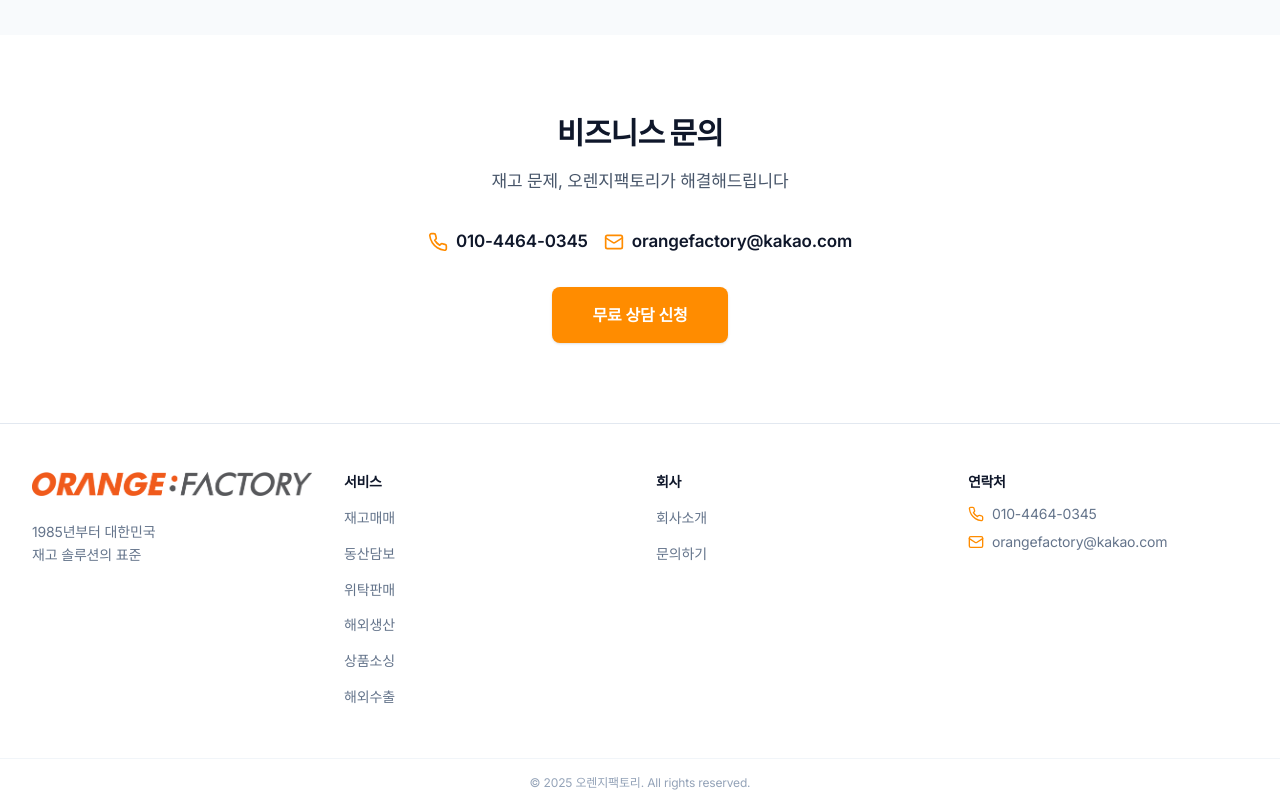
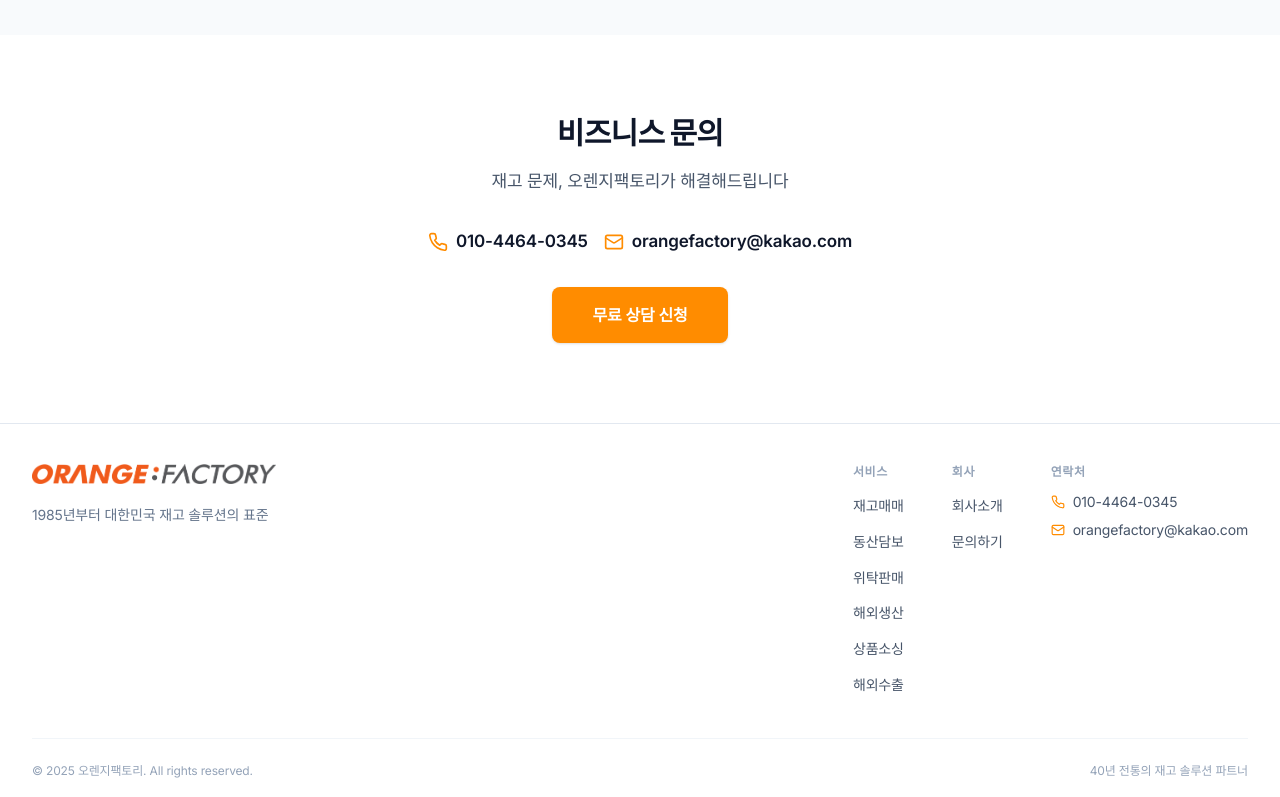
Before and after one commit to kks0488/B2Borangefactory, a Next.js app: page / in a window 1280 px wide. Shown: the part 2000-2797 px from the top of the page. Built offline with nearby package versions, Linux system fonts and the light colour scheme; a web font is replaced by a local one.

Commit message:
fix: footer layout, logo size, 30년→40년 update site-wide

```diff
--- a/app/(marketing)/about/page.tsx
+++ b/app/(marketing)/about/page.tsx
@@ -115,7 +115,7 @@
             오렌지팩토리와 함께하세요
           </h2>
           <p className="text-slate-400 mb-10">
-            30년 이상의 경험과 네트워크로 고객사의 성장을 지원합니다.
+            40년 이상의 경험과 네트워크로 고객사의 성장을 지원합니다.
           </p>
 
           <div className="flex flex-col sm:flex-row gap-6 justify-center items-center mb-10">
--- a/app/(marketing)/page.tsx
+++ b/app/(marketing)/page.tsx
@@ -54,7 +54,7 @@
   ];
 
   const reasons = [
-    { title: "30년 전문성", desc: "과잉 재고 매입에 특화된 전문 매입팀" },
+    { title: "40년 전문성", desc: "과잉 재고 매입에 특화된 전문 매입팀" },
     { title: "유연한 대응", desc: "1인기업부터 대기업까지 모두 지원" },
     { title: "당일 현금화", desc: "연중무휴 신속한 현금 구매" },
     { title: "원스톱 솔루션", desc: "상담부터 입금까지 한번에" },
@@ -81,7 +81,7 @@
             대한민국 재고처리 NO.1
           </h1>
           <p className="text-lg md:text-xl text-slate-600 max-w-2xl mb-8 leading-relaxed">
-            30년간 쌓아온 경험과 네트워크로 기업의 재고 문제를 근본적으로 해결합니다.
+            40년간 쌓아온 경험과 네트워크로 기업의 재고 문제를 근본적으로 해결합니다.
             당일 현금화부터 브랜드 양도까지, 한번에.
           </p>
           <div className="flex flex-col sm:flex-row gap-3 mb-10">
@@ -119,7 +119,7 @@
       <section className="py-16 md:py-20 bg-slate-50">
         <div className="section-container">
           <h2 className="text-2xl md:text-3xl font-black text-slate-900 mb-2 text-center">주요 서비스</h2>
-          <p className="text-slate-600 text-center mb-10">30년 경험을 바탕으로 고객사의 고민을 해결합니다</p>
+          <p className="text-slate-600 text-center mb-10">40년 경험을 바탕으로 고객사의 고민을 해결합니다</p>
 
           <div className="grid grid-cols-1 sm:grid-cols-2 lg:grid-cols-3 gap-4">
             {services.map((service, i) => (
--- a/app/(marketing)/services/sourcing/page.tsx
+++ b/app/(marketing)/services/sourcing/page.tsx
@@ -23,7 +23,7 @@
     {
       icon: <Users className="w-6 h-6" />,
       title: "네트워크 연결",
-      desc: "30년간 구축한 패션 업계 네트워크를 통해 필요한 상품과 파트너를 연결합니다."
+      desc: "40년간 구축한 패션 업계 네트워크를 통해 필요한 상품과 파트너를 연결합니다."
     }
   ];
 
@@ -52,7 +52,7 @@
           </h1>
           <p className="text-lg text-slate-600 max-w-2xl leading-relaxed">
             특정 브랜드나 스타일의 상품을 찾고 계신가요?
-            30년간 구축한 네트워크로 고객사에 맞는 상품을 연결해드립니다.
+            40년간 구축한 네트워크로 고객사에 맞는 상품을 연결해드립니다.
           </p>
         </div>
       </section>
--- a/components/ui/footer.tsx
+++ b/components/ui/footer.tsx
@@ -21,33 +21,35 @@
 
   return (
     <footer className="bg-white border-t border-slate-200">
-      {/* 메인 푸터 */}
-      <div className="max-w-7xl mx-auto px-4 sm:px-6 lg:px-8 py-12">
-        <div className="grid grid-cols-2 md:grid-cols-4 gap-8">
+      <div className="section-container py-10">
+        {/* 상단: 로고 + 네비게이션 */}
+        <div className="flex flex-col md:flex-row md:items-start md:justify-between gap-8">
 
-          {/* 브랜드 */}
-          <div className="col-span-2 md:col-span-1 space-y-4">
-            <Link href="/" className="inline-block">
+          {/* 로고 및 슬로건 */}
+          <div className="flex-shrink-0">
+            <Link href="/" className="inline-block mb-3">
               <Image
                 src="/img/logo.png"
                 alt="오렌지팩토리"
-                width={120}
-                height={30}
-                className="h-6 w-auto"
+                width={100}
+                height={25}
+                className="h-5 w-auto"
               />
             </Link>
-            <p className="text-slate-500 text-sm leading-relaxed">
-              1985년부터 대한민국<br />재고 솔루션의 표준
+            <p className="text-sm text-slate-500">
+              1985년부터 대한민국 재고 솔루션의 표준
             </p>
           </div>
 
+          {/* 네비게이션 */}
+          <div className="flex flex-wrap gap-x-12 gap-y-6">
             {/* 서비스 */}
-          <div className="space-y-3">
-            <h3 className="text-sm font-bold text-slate-900">서비스</h3>
+            <div>
+              <h3 className="text-xs font-bold text-slate-400 uppercase tracking-wider mb-3">서비스</h3>
               <ul className="space-y-2">
                 {services.map((link) => (
                   <li key={link.href}>
-                  <Link href={link.href} className="text-slate-500 hover:text-[#FF8C00] transition-colors text-sm">
+                    <Link href={link.href} className="text-sm text-slate-600 hover:text-[#FF8C00] transition-colors">
                       {link.label}
                     </Link>
                   </li>
@@ -56,12 +58,12 @@
             </div>
 
             {/* 회사 */}
-          <div className="space-y-3">
-            <h3 className="text-sm font-bold text-slate-900">회사</h3>
+            <div>
+              <h3 className="text-xs font-bold text-slate-400 uppercase tracking-wider mb-3">회사</h3>
               <ul className="space-y-2">
                 {company.map((link) => (
                   <li key={link.href}>
-                  <Link href={link.href} className="text-slate-500 hover:text-[#FF8C00] transition-colors text-sm">
+                    <Link href={link.href} className="text-sm text-slate-600 hover:text-[#FF8C00] transition-colors">
                       {link.label}
                     </Link>
                   </li>
@@ -70,31 +72,29 @@
             </div>
 
             {/* 연락처 */}
-          <div className="space-y-3">
-            <h3 className="text-sm font-bold text-slate-900">연락처</h3>
+            <div>
+              <h3 className="text-xs font-bold text-slate-400 uppercase tracking-wider mb-3">연락처</h3>
               <div className="space-y-2">
-              <div className="flex items-center gap-2">
-                <Phone className="w-4 h-4 text-[#FF8C00] flex-shrink-0" />
-                <a href="tel:010-4464-0345" className="text-slate-500 text-sm hover:text-[#FF8C00] transition-colors">
+                <a href="tel:010-4464-0345" className="flex items-center gap-2 text-sm text-slate-600 hover:text-[#FF8C00] transition-colors">
+                  <Phone className="w-3.5 h-3.5 text-[#FF8C00]" />
                   010-4464-0345
                 </a>
-              </div>
-              <div className="flex items-center gap-2">
-                <Mail className="w-4 h-4 text-[#FF8C00] flex-shrink-0" />
-                <a href="mailto:orangefactory@kakao.com" className="text-slate-500 text-sm hover:text-[#FF8C00] transition-colors">
+                <a href="mailto:orangefactory@kakao.com" className="flex items-center gap-2 text-sm text-slate-600 hover:text-[#FF8C00] transition-colors">
+                  <Mail className="w-3.5 h-3.5 text-[#FF8C00]" />
                   orangefactory@kakao.com
                 </a>
               </div>
             </div>
           </div>
         </div>
-      </div>
 
         {/* 하단 바 */}
-      <div className="border-t border-slate-100">
-        <div className="max-w-7xl mx-auto px-4 sm:px-6 lg:px-8 py-4">
-          <p className="text-slate-400 text-xs text-center">
+        <div className="mt-10 pt-6 border-t border-slate-100 flex flex-col sm:flex-row sm:items-center sm:justify-between gap-2">
+          <p className="text-xs text-slate-400">
             © {currentYear} 오렌지팩토리. All rights reserved.
+          </p>
+          <p className="text-xs text-slate-400">
+            40년 전통의 재고 솔루션 파트너
           </p>
         </div>
       </div>
```
Lines whose indentation alone changed are shown as unchanged.
